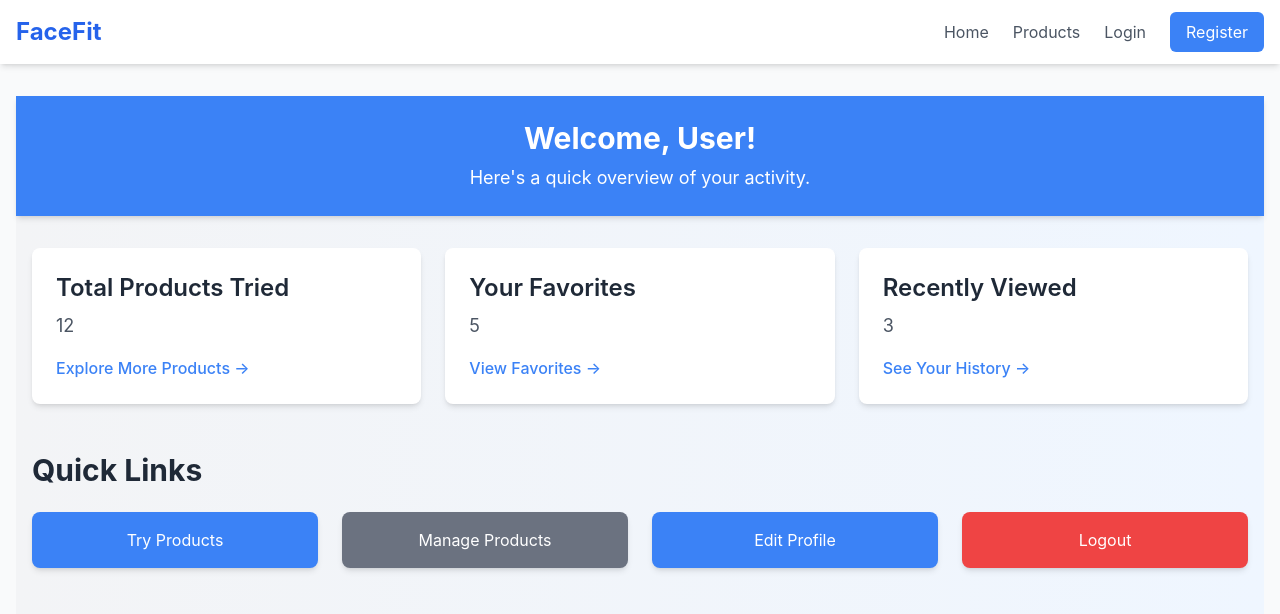
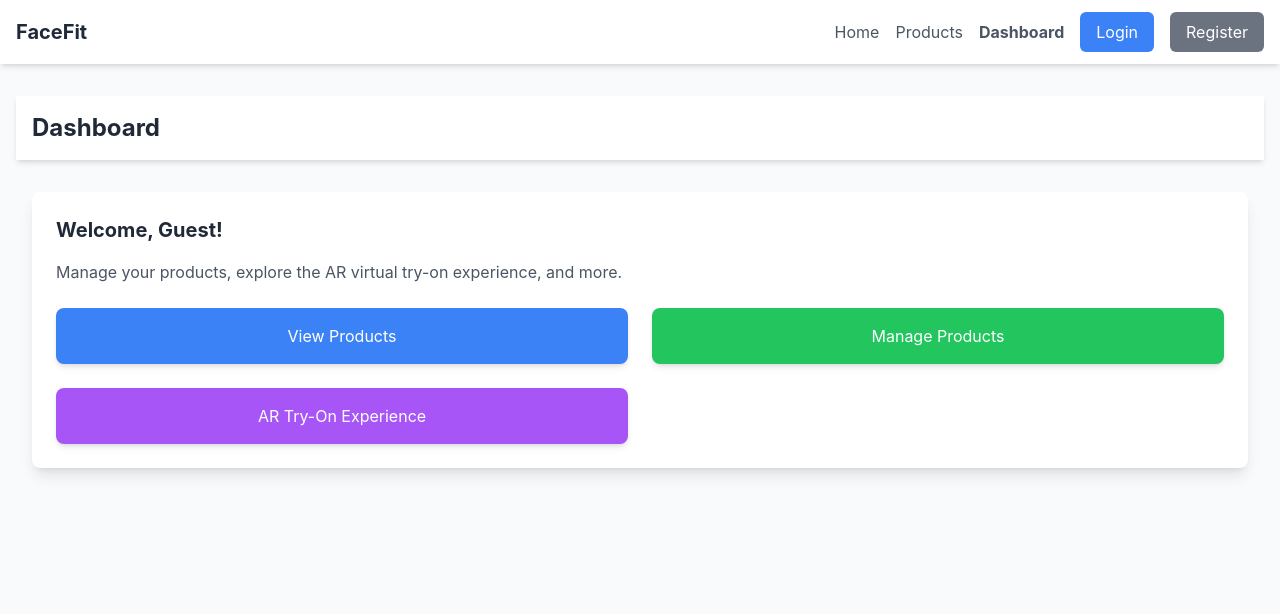
Before and after one commit to QHarshil/FaceFit-AR-Based-Virtual-Accessory-Try-On, a React (Create React App) app in the folder frontend_web/: page /dashboard in a window 1280 px wide. Shown: the top 614 px of the page. Built offline with nearby package versions, Linux system fonts and the light colour scheme.

Commit message:
more updates

```diff
--- a/frontend_web/src/App.js
+++ b/frontend_web/src/App.js
@@ -9,6 +9,7 @@ import ProductList from './pages/ProductList';
 import ProductManagement from './pages/ProductManagement';
 import VirtualTryOn from './pages/VirtualTryOn';
 import Dashboard from './pages/Dashboard';
+import TryOnOptions from './pages/TryOnOptions';
 
 export default function App() {
   return (
@@ -23,8 +24,9 @@ export default function App() {
               <Route path="/register" element={<Register />} />
               <Route path="/products" element={<ProductList />} />
               <Route path="/management" element={<ProductManagement />} />
-              <Route path="/try-on" element={<VirtualTryOn />} />
-              <Route path="/dashboard" element={<Dashboard />} /> {/* Add the dashboard route */}
+              <Route path="/try-on/:productId" element={<VirtualTryOn />} /> {/* Updated route for specific products */}
+              <Route path="/dashboard" element={<Dashboard />} />
+              <Route path="/try-on-options" element={<TryOnOptions />} /> {/* Add try-on options route */}
             </Routes>
           </main>
         </div>
--- a/frontend_web/src/pages/Dashboard.js
+++ b/frontend_web/src/pages/Dashboard.js
@@ -6,82 +6,42 @@ const Dashboard = () => {
   const { user } = useAuth();
 
   return (
-    <div className="min-h-screen bg-gradient-to-r from-gray-100 to-blue-50">
-      <header className="bg-blue-500 text-white py-6 shadow-md">
-        <div className="container mx-auto px-4 text-center">
-          <h1 className="text-3xl font-bold">Welcome, {user?.username || 'User'}!</h1>
-          <p className="text-lg mt-2">Here's a quick overview of your activity.</p>
+    <div className="min-h-screen bg-gray-50">
+      {/* Page Header */}
+      <header className="bg-white shadow-md py-4">
+        <div className="container mx-auto px-4">
+          <h1 className="text-2xl font-bold text-gray-800">Dashboard</h1>
         </div>
       </header>
 
+      {/* Main Content */}
       <main className="container mx-auto px-4 py-8">
-        <section className="grid grid-cols-1 sm:grid-cols-2 lg:grid-cols-3 gap-6">
-          {/* Card: Total Products Tried */}
-          <div className="bg-white shadow-md rounded-lg p-6">
-            <h2 className="text-2xl font-semibold text-gray-800 mb-2">Total Products Tried</h2>
-            <p className="text-gray-600 text-lg">12</p>
+        <div className="bg-white p-6 rounded-lg shadow-lg">
+          <h2 className="text-xl font-bold text-gray-800 mb-4">Welcome, {user?.username || 'Guest'}!</h2>
+          <p className="text-gray-600 mb-6">
+            Manage your products, explore the AR virtual try-on experience, and more.
+          </p>
+          <div className="grid grid-cols-1 md:grid-cols-2 gap-6">
             <Link
-              to="/try-on"
-              className="block mt-4 text-blue-500 hover:text-blue-700 transition font-medium"
+              to="/products"
+              className="block bg-blue-500 text-white py-4 px-6 rounded-lg shadow-md text-center hover:bg-blue-600"
             >
-              Explore More Products →
-            </Link>
-          </div>
-
-          {/* Card: Favorites */}
-          <div className="bg-white shadow-md rounded-lg p-6">
-            <h2 className="text-2xl font-semibold text-gray-800 mb-2">Your Favorites</h2>
-            <p className="text-gray-600 text-lg">5</p>
-            <Link
-              to="/favorites"
-              className="block mt-4 text-blue-500 hover:text-blue-700 transition font-medium"
-            >
-              View Favorites →
-            </Link>
-          </div>
-
-          {/* Card: Recently Viewed */}
-          <div className="bg-white shadow-md rounded-lg p-6">
-            <h2 className="text-2xl font-semibold text-gray-800 mb-2">Recently Viewed</h2>
-            <p className="text-gray-600 text-lg">3</p>
-            <Link
-              to="/recent"
-              className="block mt-4 text-blue-500 hover:text-blue-700 transition font-medium"
-            >
-              See Your History →
-            </Link>
-          </div>
-        </section>
-
-        <section className="mt-12">
-          <h2 className="text-3xl font-bold text-gray-800 mb-6">Quick Links</h2>
-          <div className="grid grid-cols-1 sm:grid-cols-2 lg:grid-cols-4 gap-6">
-            <Link
-              to="/try-on"
-              className="block bg-blue-500 text-white text-center py-4 rounded-lg shadow-md hover:bg-blue-600 transition"
-            >
-              Try Products
+              View Products
             </Link>
             <Link
-              to="/products"
-              className="block bg-gray-500 text-white text-center py-4 rounded-lg shadow-md hover:bg-gray-600 transition"
+              to="/management"
+              className="block bg-green-500 text-white py-4 px-6 rounded-lg shadow-md text-center hover:bg-green-600"
             >
               Manage Products
             </Link>
             <Link
-              to="/profile"
-              className="block bg-blue-500 text-white text-center py-4 rounded-lg shadow-md hover:bg-blue-600 transition"
+              to="/try-on"
+              className="block bg-purple-500 text-white py-4 px-6 rounded-lg shadow-md text-center hover:bg-purple-600"
             >
-              Edit Profile
-            </Link>
-            <Link
-              to="/logout"
-              className="block bg-red-500 text-white text-center py-4 rounded-lg shadow-md hover:bg-red-600 transition"
-            >
-              Logout
+              AR Try-On Experience
             </Link>
           </div>
-        </section>
+        </div>
       </main>
     </div>
   );
--- a/frontend_web/src/pages/Navbar.js
+++ b/frontend_web/src/pages/Navbar.js
@@ -6,49 +6,49 @@ const Navbar = () => {
   const { user, logout } = useAuth();
   const [isMenuOpen, setIsMenuOpen] = useState(false);
 
+  const toggleMenu = () => setIsMenuOpen((prev) => !prev);
+
   return (
     <nav className="bg-white shadow-md sticky top-0 z-50">
-      <div className="container mx-auto px-4">
-        <div className="flex justify-between items-center h-16">
+      <div className="container mx-auto px-4 flex justify-between items-center h-16">
         {/* Logo */}
-          <Link to="/" className="text-2xl font-bold text-blue-600">
+        <Link to="/" className="text-xl font-bold text-gray-800">
           FaceFit
         </Link>
 
-          {/* Desktop Menu */}
-          <div className="hidden md:flex items-center space-x-6">
+        {/* Desktop Navigation */}
+        <div className="hidden md:flex items-center space-x-4">
           <NavLink
             to="/"
             className={({ isActive }) =>
-                `text-gray-600 hover:text-blue-600 ${isActive ? 'font-semibold underline' : ''}`
+              `text-gray-600 hover:text-gray-900 ${isActive ? 'font-bold' : ''}`
             }
           >
             Home
           </NavLink>
-            {user && (
+          <NavLink
+            to="/products"
+            className={({ isActive }) =>
+              `text-gray-600 hover:text-gray-900 ${isActive ? 'font-bold' : ''}`
+            }
+          >
+            Products
+          </NavLink>
           <NavLink
             to="/dashboard"
             className={({ isActive }) =>
-                  `text-gray-600 hover:text-blue-600 ${isActive ? 'font-semibold underline' : ''}`
+              `text-gray-600 hover:text-gray-900 ${isActive ? 'font-bold' : ''}`
             }
           >
             Dashboard
           </NavLink>
-            )}
-            <NavLink
-              to="/products"
-              className={({ isActive }) =>
-                `text-gray-600 hover:text-blue-600 ${isActive ? 'font-semibold underline' : ''}`
-              }
-            >
-              Products
-            </NavLink>
+
           {user ? (
             <>
-                <span className="text-gray-600">{user.username}</span>
+              <span className="text-gray-800 font-medium">Hi, {user.username}</span>
               <button
                 onClick={logout}
-                  className="bg-red-500 text-white px-4 py-2 rounded-md hover:bg-red-600 transition duration-300"
+                className="bg-red-500 text-white px-4 py-2 rounded-md hover:bg-red-600"
               >
                 Logout
               </button>
@@ -57,15 +57,13 @@ const Navbar = () => {
             <>
               <NavLink
                 to="/login"
-                  className={({ isActive }) =>
-                    `text-gray-600 hover:text-blue-600 ${isActive ? 'font-semibold underline' : ''}`
-                  }
+                className="bg-blue-500 text-white px-4 py-2 rounded-md hover:bg-blue-600"
               >
                 Login
               </NavLink>
               <NavLink
                 to="/register"
-                  className="bg-blue-500 text-white px-4 py-2 rounded-md hover:bg-blue-600 transition duration-300"
+                className="bg-gray-500 text-white px-4 py-2 rounded-md hover:bg-gray-600"
               >
                 Register
               </NavLink>
@@ -76,8 +74,8 @@ const Navbar = () => {
         {/* Mobile Menu Toggle */}
         <div className="md:hidden">
           <button
-              onClick={() => setIsMenuOpen(!isMenuOpen)}
-              className="text-gray-600"
+            onClick={toggleMenu}
+            className="text-gray-600 focus:outline-none"
             aria-label="Toggle navigation"
           >
             <svg
@@ -90,7 +88,7 @@ const Navbar = () => {
               <path
                 strokeLinecap="round"
                 strokeLinejoin="round"
-                  strokeWidth="2"
+                strokeWidth={2}
                 d={isMenuOpen ? 'M6 18L18 6M6 6l12 12' : 'M4 6h16M4 12h16M4 18h16'}
               />
             </svg>
@@ -98,29 +96,35 @@ const Navbar = () => {
         </div>
       </div>
 
-        {/* Mobile Menu */}
+      {/* Mobile Navigation */}
       {isMenuOpen && (
         <div className="md:hidden bg-white border-t border-gray-200">
           <NavLink
+            to="/"
+            className="block px-4 py-2 text-gray-600 hover:text-gray-900"
+            onClick={toggleMenu}
+          >
+            Home
+          </NavLink>
+          <NavLink
+            to="/products"
+            className="block px-4 py-2 text-gray-600 hover:text-gray-900"
+            onClick={toggleMenu}
+          >
+            Products
+          </NavLink>
+          <NavLink
             to="/dashboard"
-              className="block px-4 py-2 text-gray-600 hover:text-blue-600"
-              onClick={() => setIsMenuOpen(false)}
+            className="block px-4 py-2 text-gray-600 hover:text-gray-900"
+            onClick={toggleMenu}
           >
             Dashboard
           </NavLink>
-            <NavLink
-              to="/products"
-              className="block px-4 py-2 text-gray-600 hover:text-blue-600"
-              onClick={() => setIsMenuOpen(false)}
-            >
-              Products
-            </NavLink>
           {user ? (
             <>
-                <span className="block px-4 py-2 text-gray-600">{user.username}</span>
               <button
                 onClick={logout}
-                  className="block w-full text-left px-4 py-2 bg-red-500 text-white hover:bg-red-600 transition"
+                className="block w-full text-left px-4 py-2 bg-red-500 text-white hover:bg-red-600"
               >
                 Logout
               </button>
@@ -129,15 +133,15 @@ const Navbar = () => {
             <>
               <NavLink
                 to="/login"
-                  className="block px-4 py-2 text-gray-600 hover:text-blue-600"
-                  onClick={() => setIsMenuOpen(false)}
+                className="block px-4 py-2 text-gray-600 hover:text-gray-900"
+                onClick={toggleMenu}
               >
                 Login
               </NavLink>
               <NavLink
                 to="/register"
-                  className="block px-4 py-2 bg-blue-500 text-white hover:bg-blue-600 transition"
-                  onClick={() => setIsMenuOpen(false)}
+                className="block px-4 py-2 bg-gray-500 text-white hover:bg-gray-600"
+                onClick={toggleMenu}
               >
                 Register
               </NavLink>
@@ -145,7 +149,6 @@ const Navbar = () => {
           )}
         </div>
       )}
-      </div>
     </nav>
   );
 };
--- /dev/null
+++ b/frontend_web/src/pages/TryOnOptions.js
@@ -0,0 +1,74 @@
+import React, { useState, useEffect } from 'react';
+import { Link, useNavigate } from 'react-router-dom';
+import { productService } from '../services/productService';
+
+const TryOnOptions = () => {
+  const [products, setProducts] = useState([]);
+  const [loading, setLoading] = useState(true);
+  const [error, setError] = useState(null);
+  const navigate = useNavigate();
+
+  useEffect(() => {
+    const fetchProducts = async () => {
+      try {
+        setLoading(true);
+        setError(null);
+
+        const data = await productService.getAllProducts();
+        setProducts(data);
+      } catch (err) {
+        setError('Failed to load products.');
+        console.error(err);
+      } finally {
+        setLoading(false);
+      }
+    };
+
+    fetchProducts();
+  }, []);
+
+  if (loading) {
+    return <div className="text-center text-lg">Loading...</div>;
+  }
+
+  if (error) {
+    return (
+      <div className="text-center text-red-600">
+        <p>{error}</p>
+        <Link to="/products" className="text-blue-500 underline">
+          Back to Products
+        </Link>
+      </div>
+    );
+  }
+
+  return (
+    <div className="container mx-auto px-4 py-8">
+      <h1 className="text-2xl font-bold text-gray-800 mb-6">Select a Product to Try On</h1>
+      <div className="grid grid-cols-1 sm:grid-cols-2 lg:grid-cols-3 gap-6">
+        {products.map((product) => (
+          <div
+            key={product.id}
+            className="bg-white shadow-md rounded-lg p-4 text-center"
+          >
+            <img
+              src={product.textureUrl || '/placeholder-image.jpg'}
+              alt={product.name}
+              className="w-full h-40 object-cover rounded-lg mb-4"
+            />
+            <h3 className="text-lg font-semibold">{product.name}</h3>
+            <p className="text-gray-600 mb-4">{product.category}</p>
+            <button
+              onClick={() => navigate(`/try-on/${product.id}`)}
+              className="bg-blue-500 text-white px-4 py-2 rounded-md hover:bg-blue-600 transition"
+            >
+              Try On
+            </button>
+          </div>
+        ))}
+      </div>
+    </div>
+  );
+};
+
+export default TryOnOptions;
```
Also changed, not shown: frontend_web/src/components/ModelViewer.js (+13 -65 lines), frontend_web/src/pages/VirtualTryOn.js (+37 -34 lines), frontend_web/src/components/ProductCard.js (line endings or trailing spaces). Lines whose indentation alone changed are shown as unchanged.
